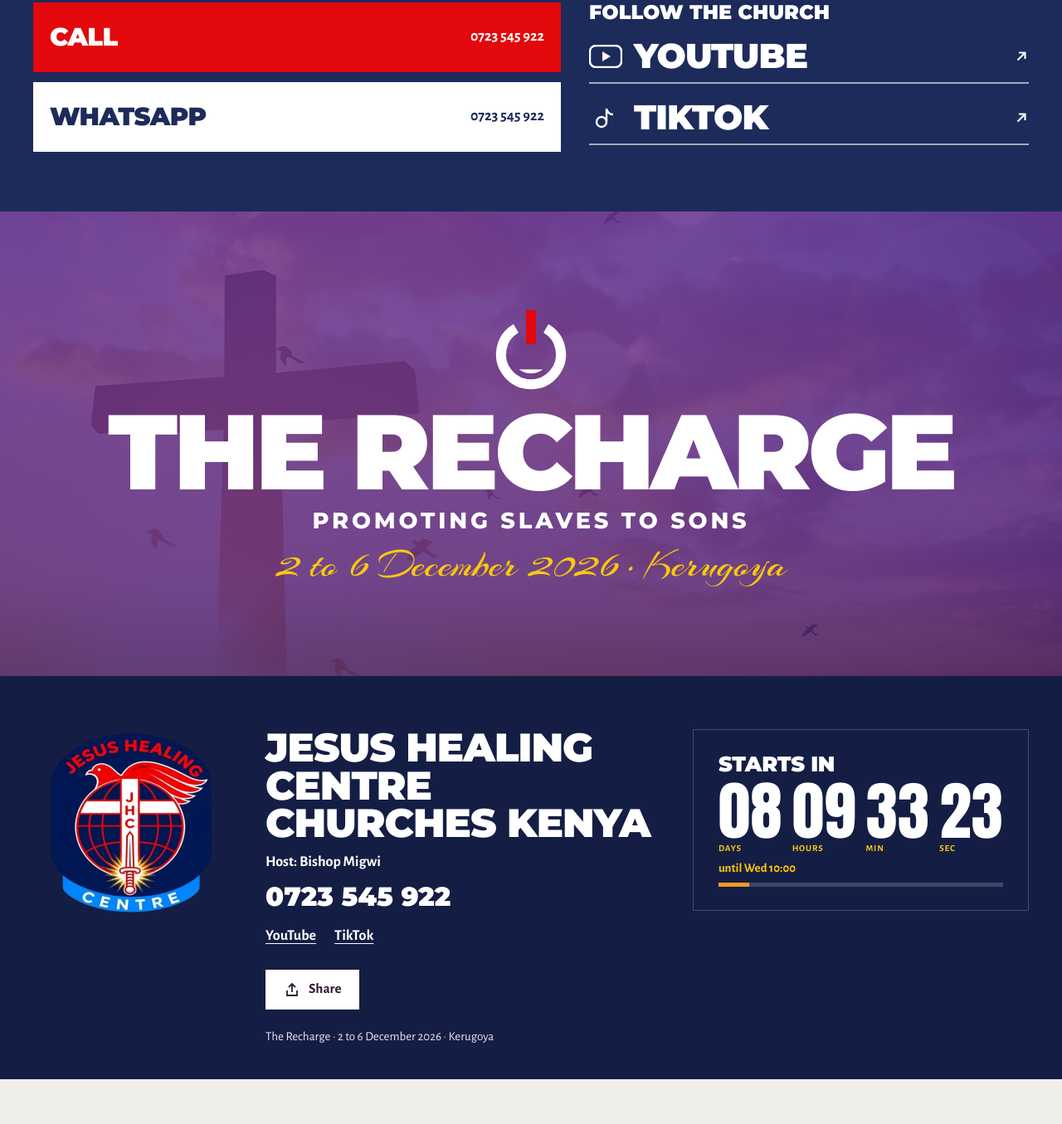
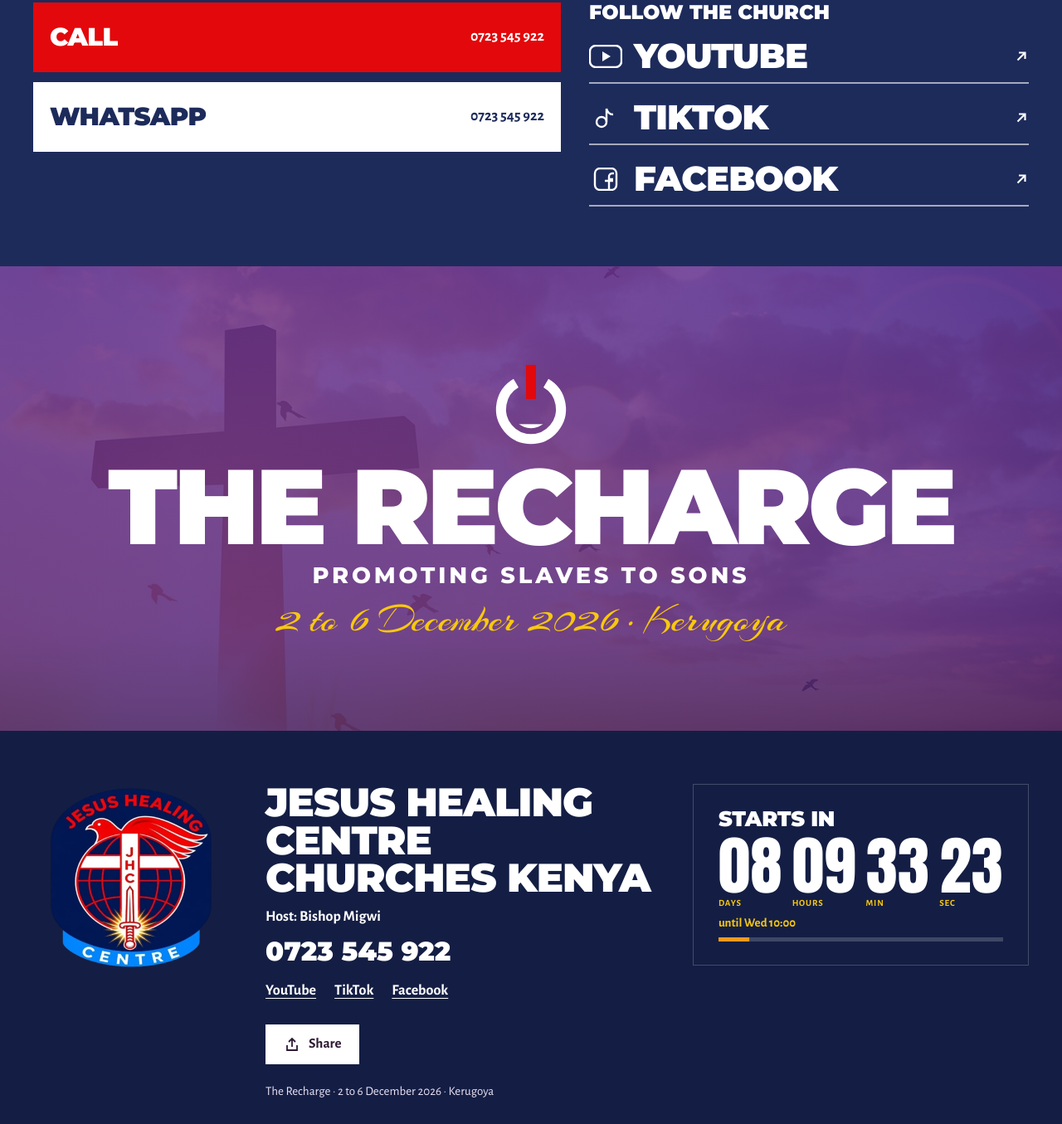
Before and after one commit to papabear1909/the-recharge, a plain HTML site: page public/index.html in a window 1280 px wide. Shown: the part 9365-10720 px from the top of the page at 83% size. Before the commit the page ends 10666 px from the top, so only its background shows below. Drawn offline with Linux system fonts and the light colour scheme.

Commit message:
Add the church Facebook page
Facebook link in the Inquiries follow list and the footer, set in
config.js (social.facebook) and hidden everywhere if left empty.

Co-Authored-By: Claude Opus 5.5 <noreply@anthropic.com>

```diff
--- a/public/assets/js/app.js
+++ b/public/assets/js/app.js
@@ -61,6 +61,10 @@ function fillFacts() {
   $$(".js-phone").forEach((el) => (el.textContent = config.contact.phoneDisplay));
   $$(".js-yt").forEach((a) => (a.href = config.social.youtube));
   $$(".js-tt").forEach((a) => (a.href = config.social.tiktok));
+  $$(".js-fb").forEach((a) => {
+    a.href = config.social.facebook || "#";
+    a.hidden = !config.social.facebook;
+  });
   $$(".js-maps").forEach((a) => (a.href = config.venue.mapUrl));
   $$(".js-dates").forEach((el) => (el.textContent = datesRange(sch)));
   const first = sch.days[0];
--- a/public/config.js
+++ b/public/config.js
@@ -81,6 +81,8 @@ export default {
   social: {
     youtube: "https://youtube.com/@jesushealingcentrechurchke5930",
     tiktok: "https://www.tiktok.com/@migwi_evangelism",
+    // Leave any of these "" to hide that link everywhere on the site.
+    facebook: "https://www.facebook.com/profile.php?id=100064456285956",
   },
 
   // PLACEHOLDER: paste the live-stream link here (for example a YouTube live link).
--- a/public/index.html
+++ b/public/index.html
@@ -237,6 +237,7 @@
         <p class="follow-title" data-i18n="follow">Follow the church</p>
         <a class="follow-link js-yt" href="#" target="_blank" rel="noopener noreferrer"><svg class="fm" viewBox="0 0 40 28" aria-hidden="true" focusable="false"><rect x="1" y="1" width="38" height="26" rx="7"/><path class="fm-play" d="M16 8l10 6-10 6z"/></svg><span>YouTube</span><svg class="ext" viewBox="0 0 12 12" aria-hidden="true" focusable="false"><path d="M3 9L9 3M4 3h5v5"/></svg></a>
         <a class="follow-link js-tt" href="#" target="_blank" rel="noopener noreferrer"><svg class="fm" viewBox="0 0 40 28" aria-hidden="true" focusable="false"><circle cx="15" cy="19" r="6"/><path d="M21 19V3c1 4 4 7 8 7"/></svg><span>TikTok</span><svg class="ext" viewBox="0 0 12 12" aria-hidden="true" focusable="false"><path d="M3 9L9 3M4 3h5v5"/></svg></a>
+        <a class="follow-link js-fb" href="#" target="_blank" rel="noopener noreferrer"><svg class="fm" viewBox="0 0 40 28" aria-hidden="true" focusable="false"><rect x="7" y="1" width="26" height="26" rx="6"/><path d="M24 27V14h5M24 14v-3a4 4 0 0 1 4-4h2M19 16h10"/></svg><span>Facebook</span><svg class="ext" viewBox="0 0 12 12" aria-hidden="true" focusable="false"><path d="M3 9L9 3M4 3h5v5"/></svg></a>
       </div>
     </div>
   </section>
@@ -268,6 +269,7 @@
       <p class="footer-links">
         <a class="js-yt" href="#" target="_blank" rel="noopener noreferrer">YouTube</a>
         <a class="js-tt" href="#" target="_blank" rel="noopener noreferrer">TikTok</a>
+        <a class="js-fb" href="#" target="_blank" rel="noopener noreferrer">Facebook</a>
       </p>
       <p><button type="button" class="btn btn--light js-share"><svg class="ico" viewBox="0 0 20 20" aria-hidden="true" focusable="false"><path d="M10 13V3M6 7l4-4 4 4M4 11v6h12v-6"/></svg><span data-i18n="share">Share</span></button></p>
       <p class="footer-event">The Recharge · <span class="js-dates">2 to 6 December 2026</span> · Kerugoya</p>
--- a/tools/check-site.mjs
+++ b/tools/check-site.mjs
@@ -84,13 +84,15 @@ ok.push(`offline list: ${pre.length} entries exist`);
 const want = {
   youtube: "https://youtube.com/@jesushealingcentrechurchke5930",
   tiktok: "https://www.tiktok.com/@migwi_evangelism",
+  facebook: "https://www.facebook.com/profile.php?id=100064456285956",
   map: "https://www.google.com/maps/place/Jesus+Healing+Centre+Church+Headquarters/data=!4m2!3m1!1s0x0:0x29a17d93d224dacd?sa=X&ved=1t:2428&ictx=111",
 };
 if (config.social.youtube !== want.youtube) fail("YouTube link changed");
 if (config.social.tiktok !== want.tiktok) fail("TikTok link changed");
+if (config.social.facebook !== want.facebook) fail("Facebook link changed");
 if (config.venue.mapUrl !== want.map) fail("Map link changed");
 if (config.contact.phoneIntl !== "+254723545922") fail("phone changed");
-ok.push("links: YouTube, TikTok, map and phone match the brief");
+ok.push("links: YouTube, TikTok, Facebook, map and phone match what was given");
 
 // 7. no third-party requests from the page itself
 const third = [...html.matchAll(/(?:src|href)="(https?:[^"]+)"/g)].map((m) => m[1]);
```
Also changed, not shown: 1 other file.
